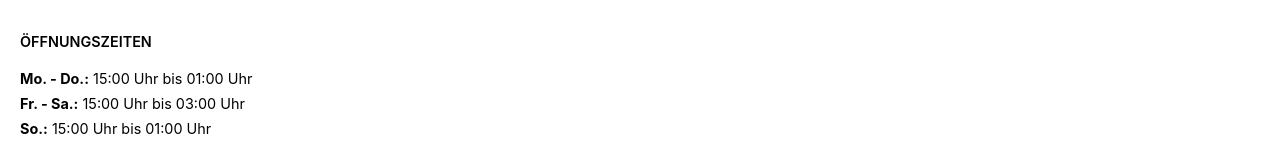
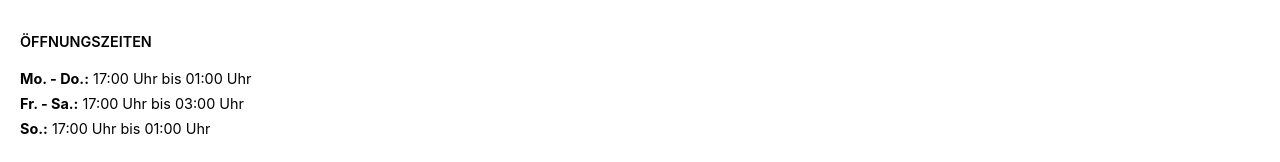
Before and after one commit to revicemedia/digitaleSpeisekarte, a React (Create React App) app: page /impressum in a window 1280 px wide. Shown: the part 254-416 px from the top of the page. Built offline with nearby package versions, Linux system fonts and the light colour scheme.

Commit message:
change opening hours

```diff
--- a/public/index.html
+++ b/public/index.html
@@ -11,7 +11,7 @@
     />
     <meta name="color-scheme" content="light only" />
     <link rel="manifest" href="%PUBLIC_URL%/manifest.json" />
-    <title>Digitale Speisekarte</title>
+    <title>Barbarossa Gelnhausen - Digitale Speisekarte</title>
   </head>
   <body>
     <noscript>Bitte aktiviere JavaScript, um diese Seite anzuzeigen</noscript>
--- a/src/Pages/impressum.tsx
+++ b/src/Pages/impressum.tsx
@@ -39,14 +39,14 @@ const ImpressumPage: React.FC = () => {
         <h3 className={baseClass + "__Wrapper__Headline"}>Öffnungszeiten</h3>
         <p className={baseClass + "__Wrapper__Paragraph"}>
           <span className={baseClass + "__Wrapper__Span"}>Mo. - Do.:</span>{" "}
-          15:00 Uhr bis 01:00 Uhr
+          17:00 Uhr bis 01:00 Uhr
         </p>
         <p className={baseClass + "__Wrapper__Paragraph"}>
           <span className={baseClass + "__Wrapper__Span"}>Fr. - Sa.:</span>{" "}
-          15:00 Uhr bis 03:00 Uhr
+          17:00 Uhr bis 03:00 Uhr
         </p>
         <p className={baseClass + "__Wrapper__Paragraph"}>
-          <span className={baseClass + "__Wrapper__Span"}>So.:</span> 15:00 Uhr
+          <span className={baseClass + "__Wrapper__Span"}>So.:</span> 17:00 Uhr
           bis 01:00 Uhr
         </p>
       </div>
```
